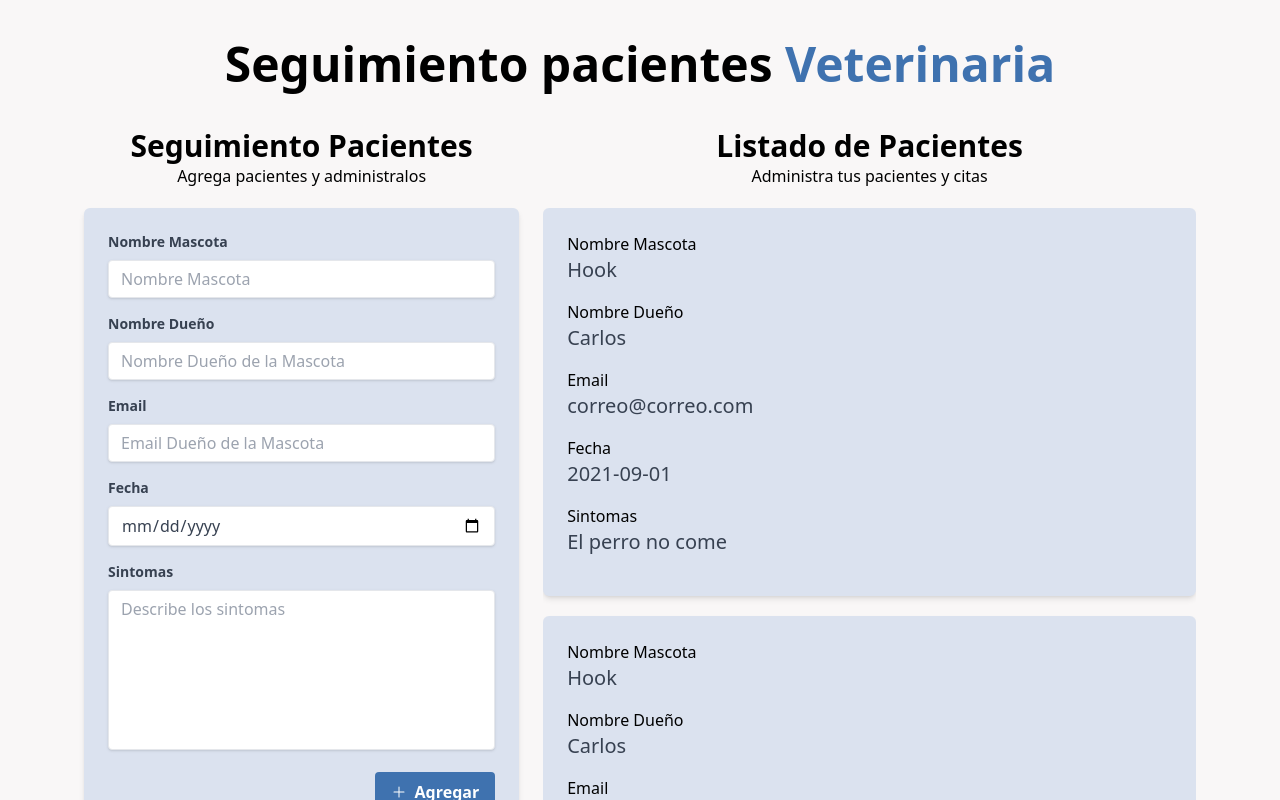
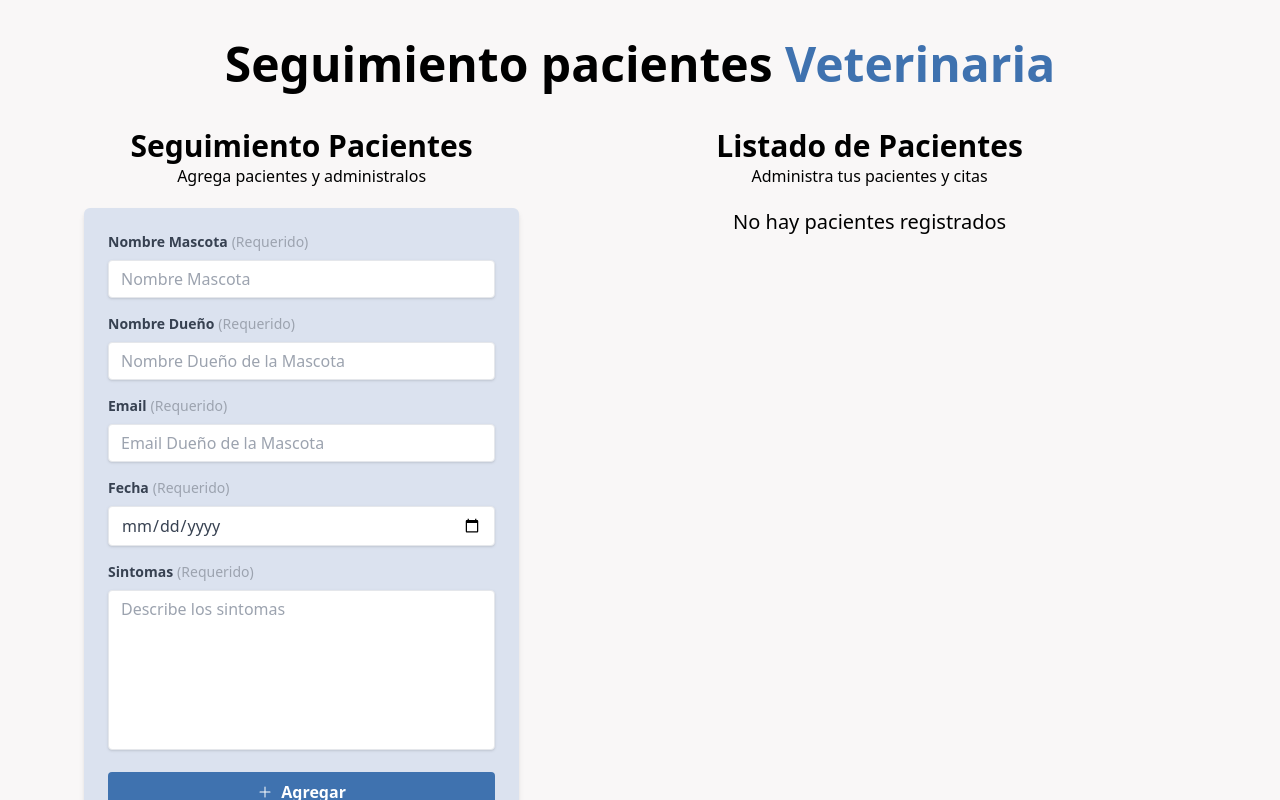
Before and after one commit to cjgv1809/Medical-appointments-webapp, a React (Vite) app: page / in a window 1280 px wide. Shown: the top 800 px of the page. Built offline with nearby package versions, Linux system fonts and the light colour scheme.

Commit message:
add validations to form and its functionality of reading the data

```diff
--- a/index.html
+++ b/index.html
@@ -1,5 +1,5 @@
 <!DOCTYPE html>
-<html lang="en">
+<html lang="es">
   <head>
     <meta charset="UTF-8" />
     <link rel="icon" type="image/svg+xml" href="/vite.svg" />
--- a/package.json
+++ b/package.json
@@ -15,6 +15,7 @@
     "@heroicons/react": "^2.0.18",
     "react": "^18.2.0",
     "react-dom": "^18.2.0",
+    "react-flip-move": "^3.0.5",
     "tailwind-scrollbar-hide": "^1.1.7"
   },
   "devDependencies": {
--- a/src/App.jsx
+++ b/src/App.jsx
@@ -1,8 +1,11 @@
+import { useState } from "react";
 import Header from "./components/Header";
 import Form from "./components/Form";
 import PatientsList from "./components/PatientsList";
 
 function App() {
+  const [patients, setPatients] = useState([]);
+
   return (
     <div className="bg-primary">
       <div className="max-w-6xl mx-auto min-h-screen px-5">
@@ -10,8 +13,8 @@ function App() {
           <Header />
         </header>
         <main className="flex flex-col md:gap-6 md:flex md:flex-row md:justify-between pb-16">
-          <Form />
-          <PatientsList />
+          <Form patients={patients} setPatients={setPatients} />
+          <PatientsList patients={patients} />
         </main>
       </div>
     </div>
--- /dev/null
+++ b/src/components/Alert.jsx
@@ -0,0 +1,16 @@
+import React from "react";
+import { ExclamationTriangleIcon } from "@heroicons/react/24/solid";
+
+function Alert({ message }) {
+  return (
+    <div className="bg-red-50 border-red-500 border-l-4 rounded-md p-4 flex gap-4 mb-4">
+      <ExclamationTriangleIcon className="h-6 w-6 text-red-600" />
+      <div className="flex flex-col">
+        <h2 className="text-red-600 text-lg font-bold -mt-1">Error</h2>
+        <p className="text-red-500 text-base font-medium">{message}</p>
+      </div>
+    </div>
+  );
+}
+
+export default Alert;
--- a/src/components/Form.jsx
+++ b/src/components/Form.jsx
@@ -1,6 +1,71 @@
+import { useState } from "react";
 import { PlusIcon } from "@heroicons/react/24/solid";
+import Alert from "./Alert";
 
-function Form() {
+function Form({ patients, setPatients }) {
+  const [form, setForm] = useState({
+    name: "",
+    owner: "",
+    email: "",
+    date: "",
+    symptoms: "",
+  });
+
+  const [error, setError] = useState(false);
+
+  const generateId = () => {
+    const random = Math.random().toString(36).substring(2);
+    const date = Date.now().toString(36);
+
+    return `${random}${date}`;
+  };
+
+  const handleChange = (e) => {
+    setForm({
+      ...form,
+      [e.target.id]: e.target.value,
+    });
+
+    // Validate form fields
+    const values = Object.values(form);
+
+    if (values.every((value) => value.trim() !== "")) {
+      setError(false);
+    }
+  };
+
+  const handleSubmit = (e) => {
+    e.preventDefault();
+
+    // Validate form fields
+    const values = Object.values(form);
+
+    if (values.some((value) => value.trim() === "")) {
+      setError(true);
+    } else {
+      setError(false);
+
+      const patientObject = {
+        ...form,
+        id: generateId(),
+      };
+
+      // Add patient to patients state
+      setPatients([...patients, patientObject]);
+
+      // Reset form
+      setForm({
+        name: "",
+        owner: "",
+        email: "",
+        date: "",
+        symptoms: "",
+      });
+    }
+  };
+
+  const { name, owner, email, date, symptoms } = form;
+
   return (
     <div className="w-full md:w-2/5 pt-10">
       <h2 className="text-3xl text-center font-semibold">
@@ -11,10 +76,11 @@ function Form() {
       </p>
 
       <div className="bg-secondary p-6 rounded-md shadow-md">
-        <form>
+        <form onSubmit={handleSubmit}>
+          {error && <Alert message="Todos los campos son obligatorios" />}
           <div className="mb-4">
             <label
-              className="block text-gray-700 text-sm font-bold mb-2"
+              className="block text-gray-700 text-sm font-bold mb-2 after:content-['(Requerido)'] after:text-gray-400 after:font-normal after:ml-1"
               htmlFor="name"
             >
               Nombre Mascota
@@ -24,11 +90,13 @@ function Form() {
               id="name"
               type="text"
               placeholder="Nombre Mascota"
+              value={name}
+              onChange={handleChange}
             />
           </div>
           <div className="mb-4">
             <label
-              className="block text-gray-700 text-sm font-bold mb-2"
+              className="block text-gray-700 text-sm font-bold mb-2 after:content-['(Requerido)'] after:text-gray-400 after:font-normal after:ml-1"
               htmlFor="owner"
             >
               Nombre Dueño
@@ -38,11 +106,13 @@ function Form() {
               id="owner"
               type="text"
               placeholder="Nombre Dueño de la Mascota"
+              value={owner}
+              onChange={handleChange}
             />
           </div>
           <div className="mb-4">
             <label
-              className="block text-gray-700 text-sm font-bold mb-2"
+              className="block text-gray-700 text-sm font-bold mb-2 after:content-['(Requerido)'] after:text-gray-400 after:font-normal after:ml-1"
               htmlFor="email"
             >
               Email
@@ -52,11 +122,13 @@ function Form() {
               id="email"
               type="email"
               placeholder="Email Dueño de la Mascota"
+              value={email}
+              onChange={handleChange}
             />
           </div>
           <div className="mb-4">
             <label
-              className="block text-gray-700 text-sm font-bold mb-2"
+              className="block text-gray-700 text-sm font-bold mb-2 after:content-['(Requerido)'] after:text-gray-400 after:font-normal after:ml-1"
               htmlFor="date"
             >
               Fecha
@@ -65,11 +137,13 @@ function Form() {
               className="shadow appearance-none border rounded w-full py-2 px-3 text-gray-700 leading-tight focus:outline-none focus:shadow-outline"
               id="date"
               type="date"
+              value={date}
+              onChange={handleChange}
             />
           </div>
           <div className="mb-4">
             <label
-              className="block text-gray-700 text-sm font-bold mb-2"
+              className="block text-gray-700 text-sm font-bold mb-2 after:content-['(Requerido)'] after:text-gray-400 after:font-normal after:ml-1"
               htmlFor="symptoms"
             >
               Sintomas
@@ -78,14 +152,20 @@ function Form() {
               className="shadow appearance-none border rounded w-full py-2 px-3 text-gray-700 leading-tight focus:outline-none focus:shadow-outline h-40 resize-none"
               id="symptoms"
               placeholder="Describe los sintomas"
+              value={symptoms}
+              onChange={handleChange}
             ></textarea>
           </div>
-          <div className="flex justify-end">
+          <div>
             <button
-              className="flex justify-center items-center gap-2 bg-accent w-full sm:w-auto font-bold text-white rounded py-2 px-4 focus:outline-none focus:shadow-outline hover:bg-accent-dark transition-all duration-200"
+              className={`flex justify-center items-center gap-2 bg-accent w-full font-bold text-white rounded py-2 px-4 focus:outline-none focus:shadow-outline hover:bg-accent-dark transition-all duration-200 ${
+                error && "cursor-not-allowed opacity-30"
+              }`}
               type="submit"
+              disabled={error}
             >
-              <PlusIcon className="h-4 w-4" /> Agregar
+              <PlusIcon className="h-4 w-4" />
+              Agregar
             </button>
           </div>
         </form>
--- a/src/components/Patients.jsx
+++ b/src/components/Patients.jsx
@@ -1,32 +1,41 @@
-function Patients() {
+import { forwardRef } from "react";
+
+const Patients = forwardRef(
+  ({ patient: { name, owner, email, date, symptoms } }, ref) => {
+    const localDate = new Date(date).toLocaleDateString();
+
     return (
-    <div className="bg-secondary p-6 rounded-md shadow-md">
+      <div
+        className="bg-secondary p-6 rounded-md shadow-md mt-5 first:mt-0"
+        ref={ref}
+      >
         <div className="mb-4">
           <label className="font-light text-base">Nombre Mascota</label>
-        <p className="text-xl text-gray-700">Hook</p>
+          <p className="text-xl text-gray-700">{name}</p>
         </div>
 
         <div className="mb-4">
           <label className="font-light text-base">Nombre Dueño</label>
-        <p className="text-xl text-gray-700">Carlos</p>
+          <p className="text-xl text-gray-700">{owner}</p>
         </div>
 
         <div className="mb-4">
           <label className="font-light text-base">Email</label>
-        <p className="text-xl text-gray-700">correo@correo.com</p>
+          <p className="text-xl text-gray-700">{email}</p>
         </div>
 
         <div className="mb-4">
           <label className="font-light text-base">Fecha</label>
-        <p className="text-xl text-gray-700">2021-09-01</p>
+          <p className="text-xl text-gray-700">{localDate}</p>
         </div>
 
         <div className="mb-4">
           <label className="font-light text-base">Sintomas</label>
-        <p className="text-xl text-gray-700">El perro no come</p>
+          <p className="text-xl text-gray-700">{symptoms}</p>
         </div>
       </div>
     );
   }
+);
 
 export default Patients;
--- a/src/components/PatientsList.jsx
+++ b/src/components/PatientsList.jsx
@@ -1,6 +1,9 @@
 import Patients from "./Patients";
+import FlipMove from "react-flip-move";
 
-function PatientsList() {
+function PatientsList({ patients }) {
+  console.log("PATIENTS", patients);
+
   return (
     <div className="w-full md:w-3/5 pt-10">
       <h2 className="text-3xl text-center font-semibold">
@@ -11,13 +14,17 @@ function PatientsList() {
       </p>
 
       <div className="md:h-screen scrollbar-hide overflow-y-auto space-y-5">
-        <Patients />
-        <Patients />
-        <Patients />
-        <Patients />
-        <Patients />
-        <Patients />
-        <Patients />
+        {patients.length === 0 && (
+          <p className="text-center text-xl font-light">
+            No hay pacientes registrados
+          </p>
+        )}
+
+        <FlipMove>
+          {patients.map((patient) => (
+            <Patients key={patient.id} patient={patient} />
+          ))}
+        </FlipMove>
       </div>
     </div>
   );
```
Also changed, not shown: 1 other file (tests, documents, lock files or other folders). Lines whose indentation alone changed are shown as unchanged.
